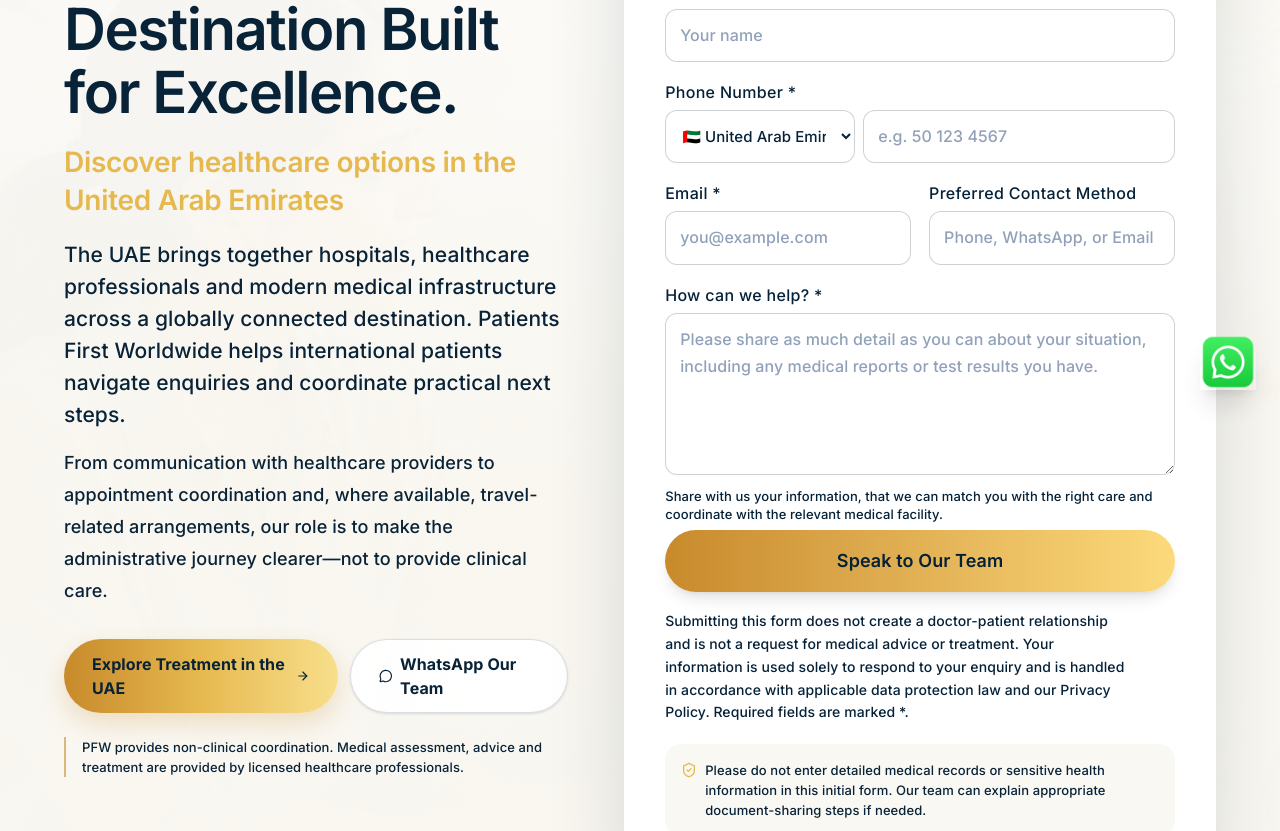
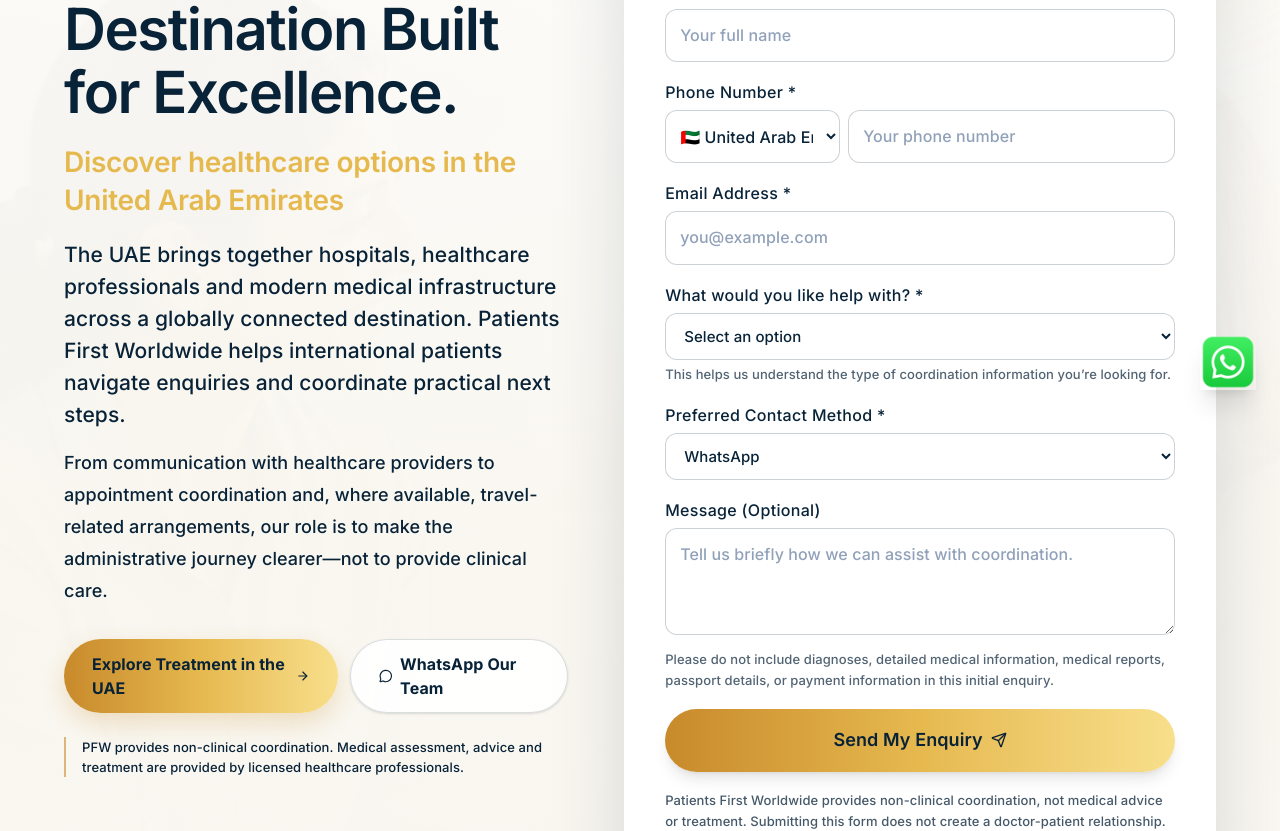
Before and after one commit to growizedigitaluae/patients-first--v2, a Next.js app: page /inbound-treatment-uae in a window 1280 px wide. Shown: the part 386-1217 px from the top of the page. Built offline with nearby package versions, Linux system fonts and the light colour scheme.

Commit message:
Add separate English inbound enquiry form

```diff
--- a/src/app/(site)/contact/actions.ts
+++ b/src/app/(site)/contact/actions.ts
@@ -19,7 +19,11 @@ export async function submitLead(_prev: ContactState, formData: FormData): Promi
     email: String(formData.get("email") ?? ""),
     phone,
     contactMethod: String(formData.get("contactMethod") ?? ""),
-    careArea: String(formData.get("careArea") ?? ""),
+    careArea: (() => {
+      const careArea = String(formData.get("careArea") ?? "").trim();
+      const interest = String(formData.get("interest") ?? "").trim();
+      return interest ? `${careArea} | Interest: ${interest}` : careArea;
+    })(),
     message: String(formData.get("message") ?? ""),
   };
 
--- a/src/app/(site)/inbound-treatment-uae/page.tsx
+++ b/src/app/(site)/inbound-treatment-uae/page.tsx
@@ -2,7 +2,7 @@ import type { Metadata } from "next";
 import { Suspense } from "react";
 import Image from "next/image";
 import { ArrowRight, CheckCircle2, ShieldCheck, MessageCircle, Users, Building2, Plane, ClipboardList, MapPin, Stethoscope } from "lucide-react";
-import { ContactForm } from "@/components/ContactForm";
+import { InboundContactForm } from "@/components/InboundContactForm";
 import { site } from "@/lib/site";
 
 export const metadata: Metadata = {
@@ -77,7 +77,7 @@ export default function InboundTreatmentUAEPage() {
             </div>
             <div id="case-enquiry" className="scroll-mt-24 rounded-[30px] border border-white/80 bg-white/95 p-7 shadow-[0_25px_80px_rgba(8,34,55,0.14)] backdrop-blur sm:p-9 lg:p-10">
               <div className="mb-6"><p className="text-xs font-semibold uppercase tracking-[0.2em] text-[#E6B94F]">Start Here</p><h2 className="mt-2 font-serif text-2xl font-semibold text-[#082237] sm:text-3xl">Tell Us About Your Treatment Needs</h2><p className="mt-2 text-sm leading-6 text-[#082237/70]">Share a few basic details so our team can understand your enquiry and explain available coordination options.</p></div>
-              <Suspense fallback={<div className="min-h-[420px] animate-pulse rounded-2xl bg-[#FAF8F2]" />}><ContactForm /></Suspense>
+              <Suspense fallback={<div className="min-h-[420px] animate-pulse rounded-2xl bg-[#FAF8F2]" />}><InboundContactForm /></Suspense>
               <div className="mt-5 flex items-start gap-2 rounded-2xl bg-[#FAF8F2] p-4 text-xs leading-5 text-[#082237/70]"><ShieldCheck className="mt-0.5 h-4 w-4 shrink-0 text-[#E6B94F]" /><span>Please do not enter detailed medical records or sensitive health information in this initial form. Our team can explain appropriate document-sharing steps if needed.</span></div>
             </div>
           </div>
--- /dev/null
+++ b/src/components/InboundContactForm.tsx
@@ -0,0 +1,199 @@
+"use client";
+
+import { useActionState, useEffect, useRef } from "react";
+import { CheckCircle2, Send } from "lucide-react";
+import { sendGTMEvent } from "@next/third-parties/google";
+import { submitLead, type ContactState } from "@/app/(site)/contact/actions";
+import { countries, defaultCountryCode } from "@/data/countries";
+
+const initialState: ContactState = { status: "idle" };
+
+const inputClass =
+  "w-full border border-[#082237]/20 rounded-xl px-3.5 py-3 text-[16px] text-[#082237] bg-white placeholder:text-slate-400 focus:outline-none focus:border-[#C88A2B] transition";
+
+const selectClass =
+  "w-full border border-[#082237]/20 rounded-xl px-3.5 py-3 text-[15px] text-[#082237] bg-white focus:outline-none focus:border-[#C88A2B] transition cursor-pointer";
+
+const labelClass = "block text-sm text-[#082237] tracking-[0.02em] mb-1.5";
+
+export function InboundContactForm() {
+  const [state, formAction, isPending] = useActionState(submitLead, initialState);
+  const formRef = useRef<HTMLFormElement>(null);
+
+  useEffect(() => {
+    if (state.status !== "success") return;
+
+    formRef.current?.reset();
+
+    // Send conversion event only; never send form values or personal/health data to analytics.
+    sendGTMEvent({
+      event: "pfw_generate_lead",
+      form_name: "pfw_inbound_english",
+    });
+  }, [state.status]);
+
+  if (state.status === "success") {
+    return (
+      <div className="bg-white border border-[#082237]/10 rounded-3xl p-8 text-center space-y-4">
+        <CheckCircle2 className="mx-auto h-10 w-10 text-[#C88A2B]" aria-hidden="true" />
+        <h3 className="text-2xl font-serif text-[#082237]">
+          Thank You — We’ve Received Your Enquiry
+        </h3>
+        <p className="text-[#082237] text-sm leading-relaxed">
+          Our coordination team will contact you, usually within one business day, to understand
+          your enquiry and explain the next steps.
+        </p>
+        <p className="text-xs text-[#082237]">Reference: {state.reference}</p>
+      </div>
+    );
+  }
+
+  return (
+    <form ref={formRef} action={formAction} className="space-y-[18px]">
+      <input type="hidden" name="careArea" value="Inbound Treatment UAE - English" />
+
+      <div>
+        <label htmlFor="inbound-name" className={labelClass}>Full Name *</label>
+        <input
+          id="inbound-name"
+          name="name"
+          type="text"
+          autoComplete="name"
+          required
+          maxLength={120}
+          placeholder="Your full name"
+          className={inputClass}
+          defaultValue={state.values?.name}
+        />
+        {state.errors?.name && <p className="mt-1.5 text-xs text-red-600">{state.errors.name[0]}</p>}
+      </div>
+
+      <div>
+        <label htmlFor="inbound-country-code" className={labelClass}>Phone Number *</label>
+        <div className="flex gap-2">
+          <select
+            id="inbound-country-code"
+            name="countryCode"
+            aria-label="Phone country code"
+            className="w-[135px] shrink-0 rounded-xl border border-[#082237]/20 bg-white px-2.5 py-3 text-sm text-[#082237] focus:outline-none focus:border-[#C88A2B] sm:w-[175px]"
+            defaultValue={state.values?.countryCode ?? defaultCountryCode}
+            required
+          >
+            {countries.map((country) => (
+              <option key={country.iso} value={country.code}>
+                {country.flag} {country.name} ({country.code})
+              </option>
+            ))}
+          </select>
+          <input
+            id="inbound-phone"
+            name="phone"
+            type="tel"
+            autoComplete="tel-national"
+            inputMode="tel"
+            required
+            maxLength={40}
+            placeholder="Your phone number"
+            className={`${inputClass} min-w-0 flex-1`}
+            defaultValue={state.values?.phone}
+          />
+        </div>
+        {state.errors?.phone && <p className="mt-1.5 text-xs text-red-600">{state.errors.phone[0]}</p>}
+      </div>
+
+      <div>
+        <label htmlFor="inbound-email" className={labelClass}>Email Address *</label>
+        <input
+          id="inbound-email"
+          name="email"
+          type="email"
+          autoComplete="email"
+          required
+          maxLength={254}
+          placeholder="you@example.com"
+          className={inputClass}
+          defaultValue={state.values?.email}
+        />
+        {state.errors?.email && <p className="mt-1.5 text-xs text-red-600">{state.errors.email[0]}</p>}
+      </div>
+
+      <div>
+        <label htmlFor="inbound-interest" className={labelClass}>What would you like help with? *</label>
+        <select
+          id="inbound-interest"
+          name="interest"
+          required
+          className={selectClass}
+          defaultValue=""
+        >
+          <option value="" disabled>Select an option</option>
+          <option value="Understanding care coordination in the UAE">Understanding care coordination in the UAE</option>
+          <option value="Finding a suitable hospital or specialist">Finding a suitable hospital or specialist</option>
+          <option value="Planning a medical visit to the UAE">Planning a medical visit to the UAE</option>
+          <option value="Second opinion coordination">Second opinion coordination</option>
+          <option value="Travel and appointment coordination">Travel and appointment coordination</option>
+          <option value="Other enquiry">Other</option>
+        </select>
+        <p className="mt-1 text-xs leading-relaxed text-[#082237]/70">
+          This helps us understand the type of coordination information you’re looking for.
+        </p>
+      </div>
+
+      <div>
+        <label htmlFor="inbound-contact-method" className={labelClass}>Preferred Contact Method *</label>
+        <select
+          id="inbound-contact-method"
+          name="contactMethod"
+          required
+          className={selectClass}
+          defaultValue={state.values?.contactMethod ?? "WhatsApp"}
+        >
+          <option value="WhatsApp">WhatsApp</option>
+          <option value="Phone">Phone call</option>
+          <option value="Email">Email</option>
+        </select>
+      </div>
+
+      <div>
+        <label htmlFor="inbound-message" className={labelClass}>Message (Optional)</label>
+        <textarea
+          id="inbound-message"
+          name="message"
+          rows={3}
+          maxLength={1000}
+          placeholder="Tell us briefly how we can assist with coordination."
+          className={`${inputClass} resize-y`}
+          defaultValue={state.values?.message}
+        />
+        <p className="mt-1 text-xs leading-relaxed text-[#082237]/70">
+          Please do not include diagnoses, detailed medical information, medical reports, passport
+          details, or payment information in this initial enquiry.
+        </p>
+        {state.errors?.message && <p className="mt-1.5 text-xs text-red-600">{state.errors.message[0]}</p>}
+      </div>
+
+      {state.status === "error" && !Object.keys(state.errors ?? {}).length && (
+        <p role="alert" className="text-sm text-red-600">
+          We couldn’t submit your enquiry. Please try again or contact our team directly.
+        </p>
+      )}
+
+      <button
+        type="submit"
+        disabled={isPending}
+        className="flex w-full items-center justify-center gap-2 rounded-full bg-gradient-to-r from-[#C88A2B] via-[#E6B94F] to-[#F8DF8B] px-5 py-4 font-semibold text-[#082237] shadow-lg transition hover:opacity-95 disabled:cursor-not-allowed disabled:opacity-60"
+      >
+        {isPending ? "Sending…" : <>Send My Enquiry <Send className="h-4 w-4" aria-hidden="true" /></>}
+      </button>
+
+      <p className="text-xs leading-relaxed text-[#082237]/75">
+        Patients First Worldwide provides non-clinical coordination, not medical advice or
+        treatment. Submitting this form does not create a doctor-patient relationship. Your details
+        will be used to respond to your enquiry in accordance with our{" "}
+        <a href="/privacy-policy" className="underline underline-offset-2 hover:text-[#C88A2B]">
+          Privacy Policy
+        </a>.
+      </p>
+    </form>
+  );
+}
```
